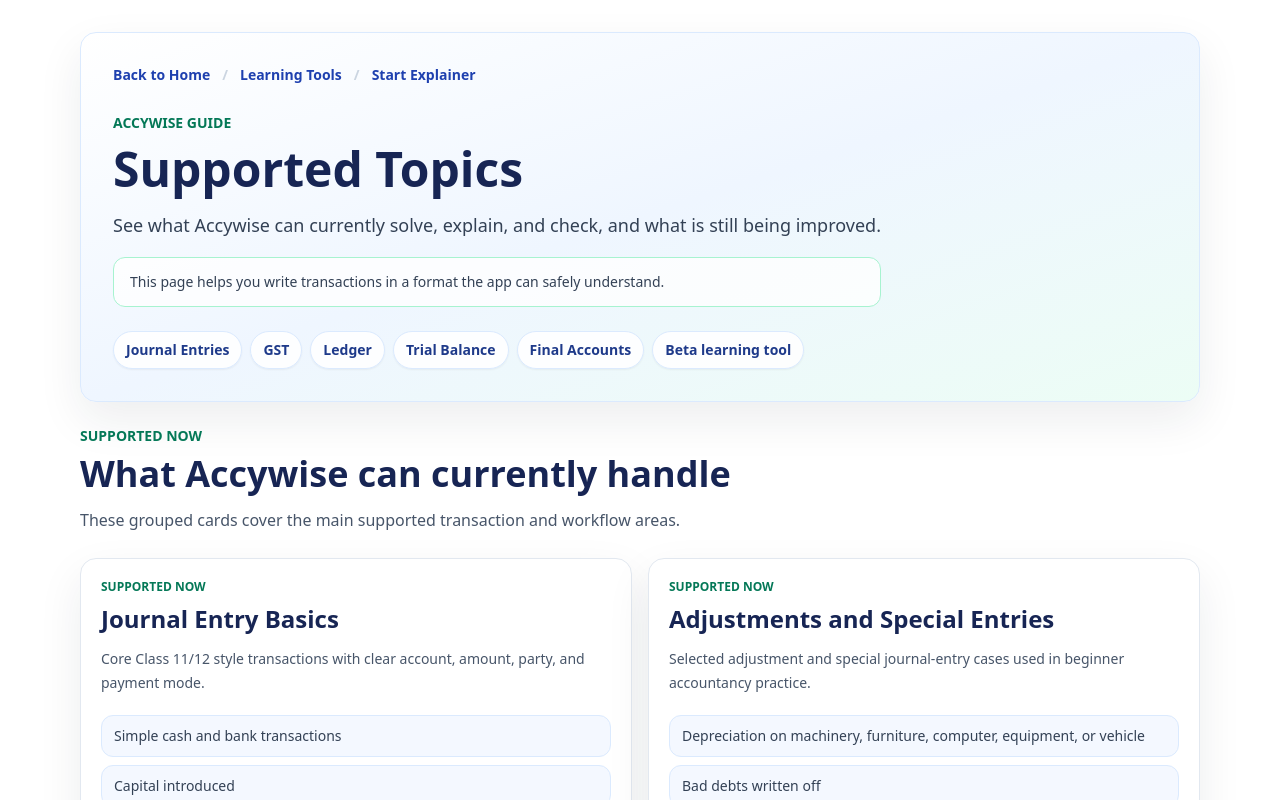
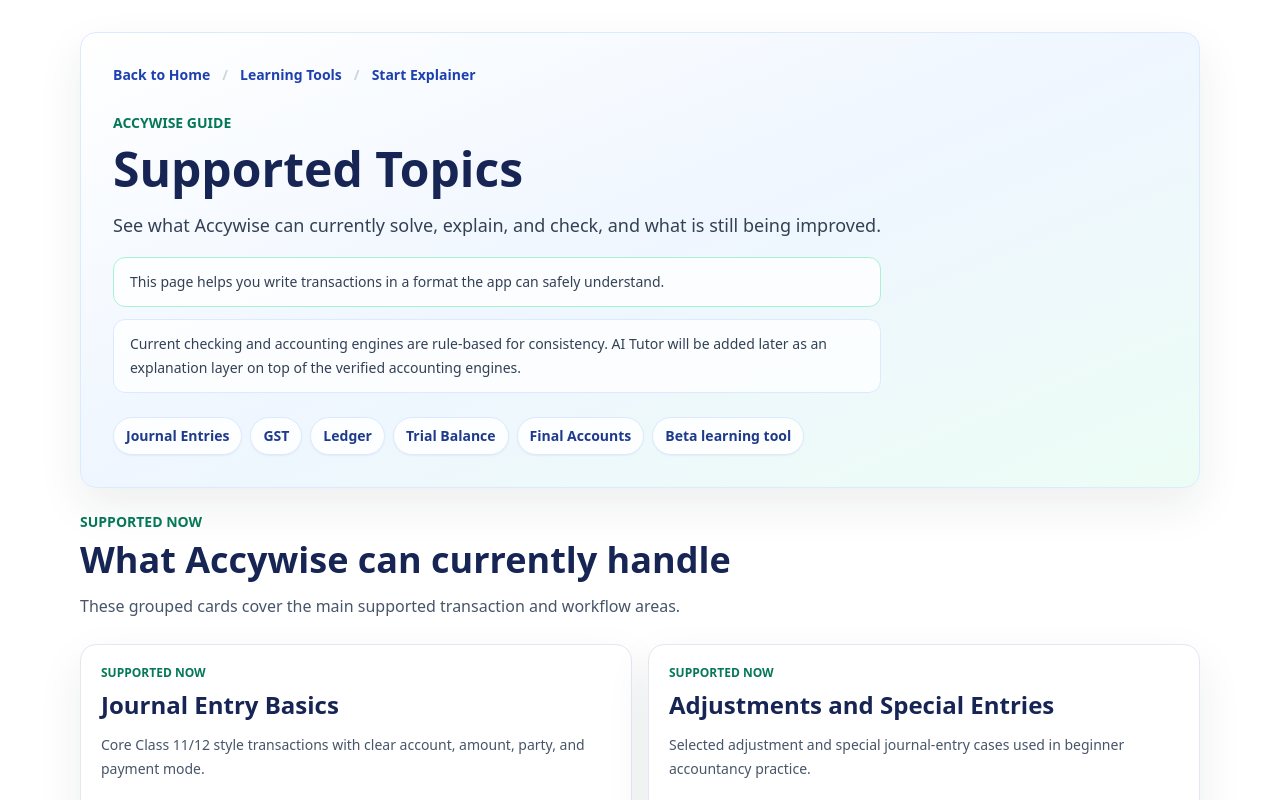
Before and after one commit to mrgogoi59/journal-entry-ai-checker, a Next.js app: page /supported-transactions in a window 1280 px wide. Shown: the top 800 px of the page. Built offline with nearby package versions, Linux system fonts and the light colour scheme.

Commit message:
Fix pre AI Tutor readiness copy

```diff
--- a/app/supported-transactions/page.tsx
+++ b/app/supported-transactions/page.tsx
@@ -79,7 +79,7 @@
       "GST with trade discount on goods purchases and sales when trade discount is deducted before GST",
       "GST on fixed asset purchases: plus GST, GST-inclusive amount with GST rate, and CGST/SGST or IGST plus GST",
       "GST on selected expenses: legal charges, repairs, advertisement, freight, carriage, printing and stationery, telephone, internet, office expenses, and professional fees",
-      "GST on selected income/service receipts: service income, consultancy fees, professional fees received, tuition fees, royalty, and rent",
+      "GST on selected service/income receipts with clear GST rate or amount: service income, consultancy fees, professional fees received, tuition or coaching fees, royalty, and rent",
       "GST with simple sales return and purchase return without refund",
       "Simple direct GST set-off and GST payment through bank",
     ],
@@ -174,8 +174,8 @@
       "GSTR filing",
       "Complex GST ledger adjustment",
       "GST with unsupported final accounts adjustments",
-      "GST on salary, wages, rent, interest, or commission",
-      "GST on interest, dividend, discount received, miscellaneous income, bad debts recovered, capital receipts, or loan receipts",
+      "GST on unsupported income categories, unclear GST wording, or missing GST rate/amount",
+      "GST on salary, wages, interest, dividend, discount received, miscellaneous income, bad debts recovered, capital receipts, or loan receipts",
       "GST with full-settlement discount allowed or received",
       "GST-inclusive amount with trade discount",
       "Multiple discounts with GST",
@@ -239,7 +239,7 @@
   },
   {
     title: "Product Features Not Added Yet",
-    items: ["Login", "Dashboard", "Attempt history", "AI Tutor", "Database storage"],
+    items: ["Login / cloud sync", "Teacher dashboard", "AI Tutor", "Database-backed saved progress", "Advanced analytics"],
   },
 ];
 
@@ -326,6 +326,10 @@
         </p>
         <p className="mt-4 rounded-xl border border-emerald-200 bg-white/80 px-4 py-3 text-sm font-medium leading-6 text-slate-700">
           This page helps you write transactions in a format the app can safely understand.
+        </p>
+        <p className="mt-3 rounded-xl border border-blue-100 bg-white/80 px-4 py-3 text-sm font-medium leading-6 text-slate-700">
+          Current checking and accounting engines are rule-based for consistency. AI Tutor will be added later as an
+          explanation layer on top of the verified accounting engines.
         </p>
       </div>
       <div className="mt-6 flex flex-wrap gap-2">
```
Also changed, not shown: 1 other file (tests, documents, lock files or other folders).
